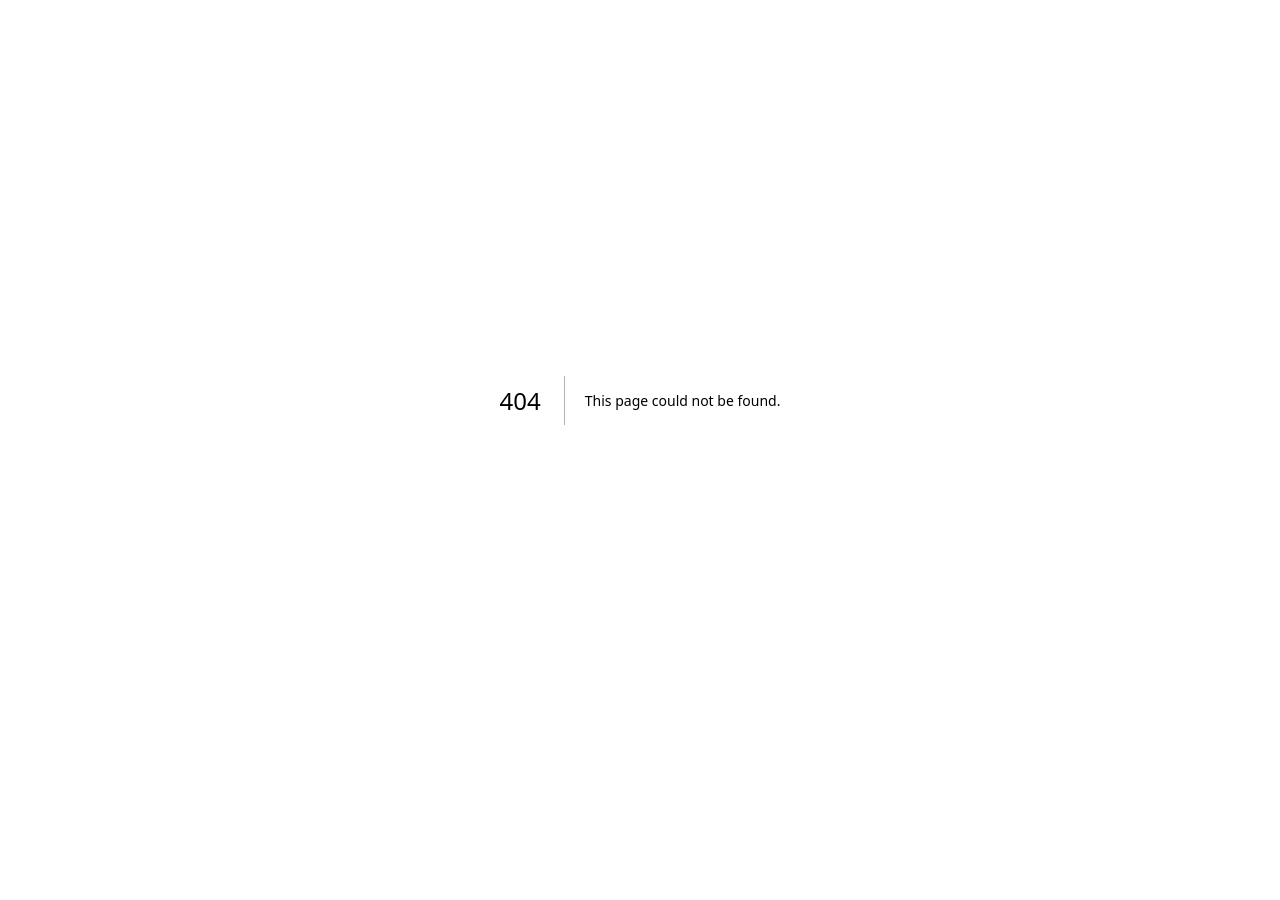
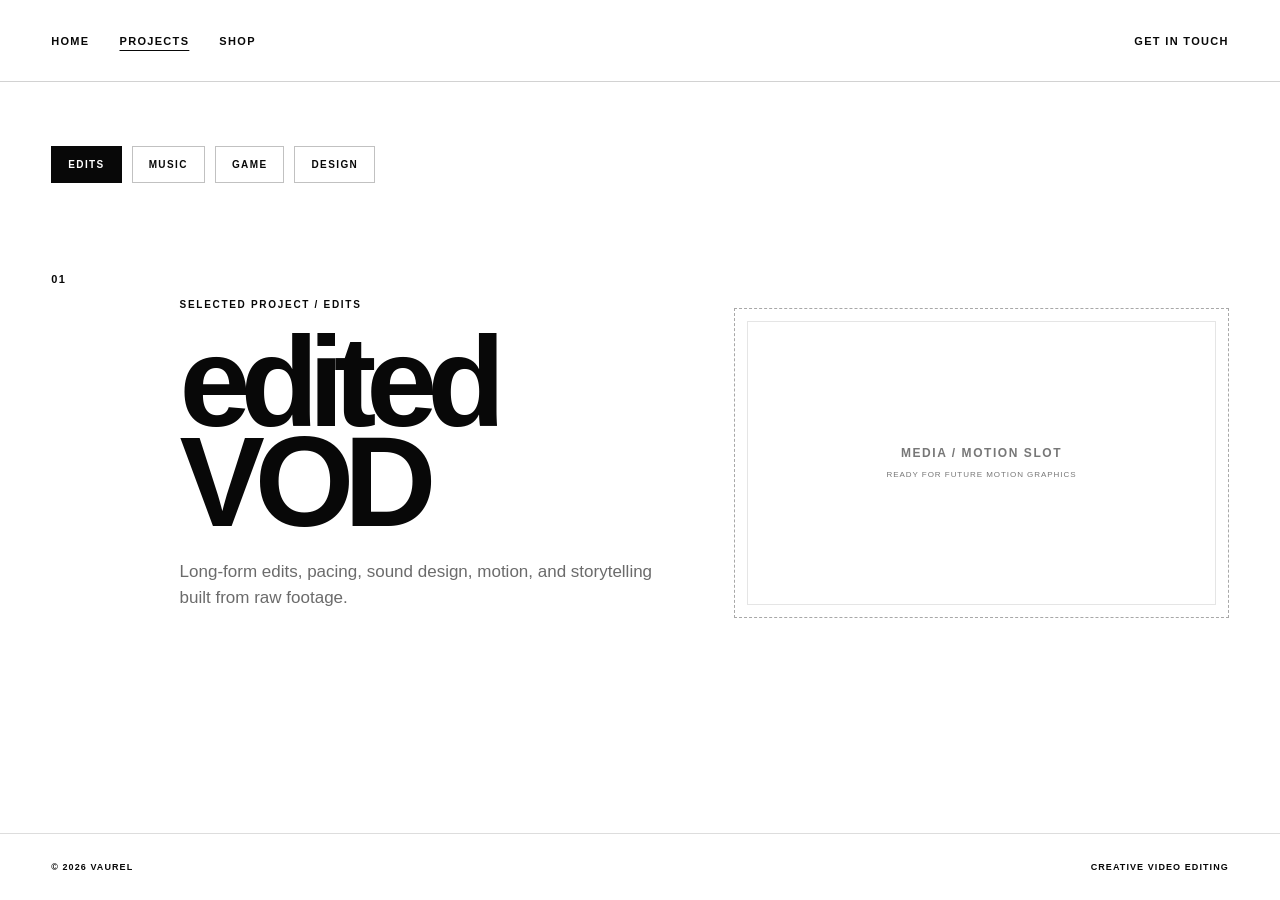
Before and after one commit to sVaurel/Vaurel, a Next.js app: page /projects in a window 1280 px wide. Before the commit this address had no page. Before the commit the page ends 800 px from the top, so only its background shows below. Built offline with nearby package versions, Linux system fonts and the light colour scheme.

Commit message:
Adding 3 page categories for website

```diff
--- /dev/null
+++ b/app/projects/page.tsx
@@ -0,0 +1,60 @@
+"use client";
+
+import Link from "next/link";
+import { useState } from "react";
+
+type ProjectKey = "edits" | "music" | "game" | "design";
+
+const projects: Record<ProjectKey, { label: string; title: string; description: string; theme: string; number: string }> = {
+  edits: { label: "EDITS", title: "edited VOD", description: "Long-form edits, pacing, sound design, motion, and storytelling built from raw footage.", theme: "theme-edits", number: "01" },
+  music: { label: "MUSIC", title: "beats", description: "Original beats and sound experiments designed to give visual work its own rhythm.", theme: "theme-music", number: "02" },
+  game: { label: "GAME", title: "EmberDeep", description: "An original game project with its own world, systems, atmosphere, and visual direction.", theme: "theme-game", number: "03" },
+  design: { label: "DESIGN", title: "logo", description: "Brand identities, graphics, layouts, and visual systems made to feel instantly recognizable.", theme: "theme-design", number: "04" },
+};
+
+export default function ProjectsPage() {
+  const [active, setActive] = useState<ProjectKey>("edits");
+  const project = projects[active];
+
+  return (
+    <main className={`site-shell projects-page ${project.theme}`}>
+      <header className="nav">
+        <nav className="nav-left" aria-label="Primary navigation">
+          <Link href="/">HOME</Link>
+          <Link className="active-link" href="/projects">PROJECTS</Link>
+          <Link href="/shop">SHOP</Link>
+        </nav>
+        <Link className="nav-contact" href="/contact">GET IN TOUCH</Link>
+      </header>
+
+      <section className="projects-stage">
+        <div className="project-menu" aria-label="Project categories">
+          {(Object.keys(projects) as ProjectKey[]).map((key) => (
+            <button key={key} type="button" className={active === key ? "project-tab active" : "project-tab"}
+              onMouseEnter={() => setActive(key)} onFocus={() => setActive(key)} onClick={() => setActive(key)}>
+              {projects[key].label}
+            </button>
+          ))}
+        </div>
+
+        <div className="project-feature" key={active}>
+          <div className="project-number">{project.number}</div>
+          <div className="project-title-wrap">
+            <p className="eyebrow">SELECTED PROJECT / {project.label}</p>
+            <h1>{project.title}</h1>
+            <p className="project-description">{project.description}</p>
+          </div>
+          <div className="project-media-slot" aria-label={`${project.title} media placeholder`}>
+            <span>MEDIA / MOTION SLOT</span>
+            <small>READY FOR FUTURE MOTION GRAPHICS</small>
+          </div>
+        </div>
+      </section>
+
+      <footer>
+        <span>© 2026 VAUREL</span>
+        <span>CREATIVE VIDEO EDITING</span>
+      </footer>
+    </main>
+  );
+}
```
Also changed, not shown: app/contact/page.tsx (added, +28 -0 lines), app/shop/page.tsx (added, +27 -0 lines).
